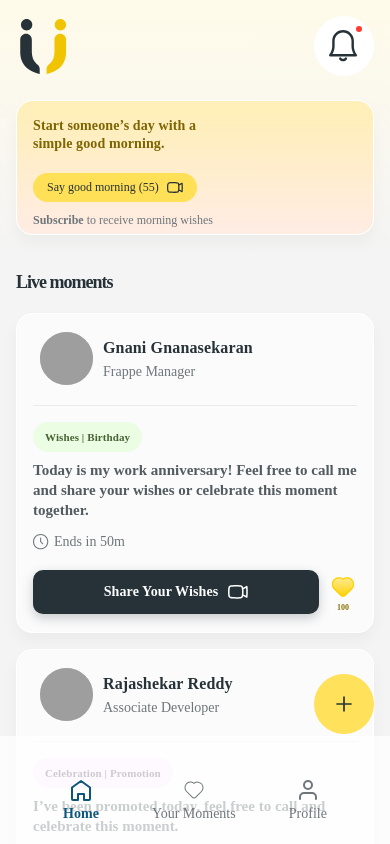
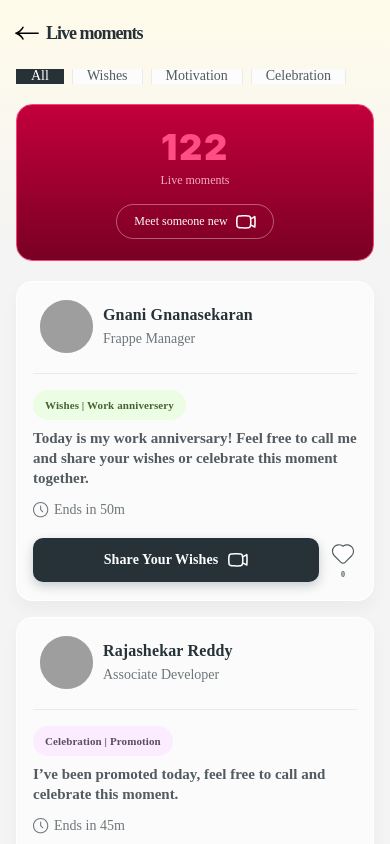
Before and after one commit to vsundaran/HuminiBiz, a React Native app: screen /LiveMoments in a window 390 px wide. Built offline with nearby package versions, Linux system fonts and the light colour scheme; grey boxes are pictures that could not be loaded; what @gluestack-style/react, @gluestack-ui/themed would draw is missing.

Commit message:
added live moment screem

```diff
--- a/App.tsx
+++ b/App.tsx
@@ -13,6 +13,8 @@ import { ErrorBoundary } from './src/components/global/ErrorBoundary';
 import { HomeScreen } from './src/screens/HomeScreen';
 import { LoginScreen } from './src/screens/LoginScreen';
 import { OtpScreen } from './src/screens/OtpScreen';
+
+import { LiveMomentsScreen } from './src/screens/LiveMomentsScreen';
 
 const Stack = createNativeStackNavigator();
 
@@ -35,13 +37,14 @@ function App(): React.JSX.Element {
             <StatusBar barStyle="dark-content" backgroundColor="#FFFFFF" />
             <NavigationContainer>
               <Stack.Navigator
-                initialRouteName="Home"
+                initialRouteName="Login"
                 screenOptions={{
                   headerShown: false,
                 }}>
                 <Stack.Screen name="Login" component={LoginScreen} />
                 <Stack.Screen name="Otp" component={OtpScreen} />
                 <Stack.Screen name="Home" component={HomeScreen} />
+                <Stack.Screen name="LiveMoments" component={LiveMomentsScreen} />
               </Stack.Navigator>
             </NavigationContainer>
           </GluestackUIProvider>
--- /dev/null
+++ b/src/components/cards/LiveMomentsBanner.tsx
@@ -0,0 +1,81 @@
+import React from 'react';
+import { View, Text, StyleSheet, TouchableOpacity } from 'react-native';
+import Svg, { Defs, LinearGradient, Stop, Rect } from 'react-native-svg';
+import { VideoOutlineIcon } from '../icons/VideoOutlineIcon';
+
+export const LiveMomentsBanner: React.FC = () => {
+  return (
+    <View style={styles.container}>
+      {/* Background Gradient */}
+      <View style={StyleSheet.absoluteFill}>
+        <Svg height="100%" width="100%">
+          <Defs>
+            <LinearGradient id="bannerBg" x1="0%" y1="0%" x2="0%" y2="100%">
+              <Stop offset="0%" stopColor="#c3003b" />
+              <Stop offset="100%" stopColor="#790024" />
+            </LinearGradient>
+          </Defs>
+          <Rect width="100%" height="100%" fill="url(#bannerBg)" />
+        </Svg>
+      </View>
+
+      {/* Abstract SVGs from Figma would go here if needed... but text looks good without it */}
+
+      <Text style={styles.countText}>122</Text>
+      <Text style={styles.subtitleText}>Live moments</Text>
+
+      <TouchableOpacity style={styles.meetButton}>
+        <Text style={styles.meetButtonText}>Meet someone new</Text>
+        <VideoOutlineIcon size={20} color="#fdfcf9" />
+      </TouchableOpacity>
+    </View>
+  );
+};
+
+const styles = StyleSheet.create({
+  container: {
+    height: 157,
+    borderRadius: 16,
+    borderWidth: 1.5,
+    borderColor: '#ff4179',
+    overflow: 'hidden',
+    alignItems: 'center',
+    justifyContent: 'center',
+    marginBottom: 20,
+    width: '100%',
+  },
+  countText: {
+    fontFamily: 'Inter',
+    fontWeight: '900', // Black
+    fontSize: 36,
+    color: '#ff4e83',
+    letterSpacing: 1.8,
+    marginBottom: 4,
+    // Add text shadow if needed to match design exactly
+  },
+  subtitleText: {
+    fontFamily: 'DM Sans',
+    fontWeight: '500', // Medium
+    fontSize: 12,
+    color: 'rgba(255, 189, 208, 0.9)',
+    marginBottom: 16,
+  },
+  meetButton: {
+    flexDirection: 'row',
+    alignItems: 'center',
+    justifyContent: 'center',
+    gap: 8,
+    paddingHorizontal: 17,
+    paddingVertical: 9,
+    borderRadius: 200,
+    borderWidth: 1,
+    borderColor: 'rgba(255, 232, 208, 0.4)',
+    backgroundColor: 'transparent',
+  },
+  meetButtonText: {
+    fontFamily: 'DM Sans',
+    fontWeight: '500', // Medium
+    fontSize: 12,
+    color: '#fdfcf9',
+  },
+});
--- a/src/components/cards/MomentCard.tsx
+++ b/src/components/cards/MomentCard.tsx
@@ -1,7 +1,7 @@
 import React from 'react';
 import { View, Text, StyleSheet, TouchableOpacity, Image } from 'react-native';
 import { COLORS, FONTS } from '../../theme';
-import { EventChip } from '../chips/EventChip';
+import { EventChip, EventType } from '../chips/EventChip';
 import { ClockIcon } from '../icons/ClockIcon';
 import { CalendarIcon } from '../icons/CalendarIcon';
 import { HeartFillIcon } from '../icons/HeartFillIcon';
@@ -14,12 +14,13 @@ export type MomentCardProps = {
   userRole: string;
   profileImageUrl?: string;
   flagUrl?: string; // Optional right now
-  eventType: 'NewJoinee' | 'Promotion' | 'Birthday' | 'DeadlineStress';
+  eventType: EventType;
   eventMessage: string;
   dateStr?: string;
   timeStr?: string;
   buttonType: 'NotifyMe' | 'ShareWishes';
   likesCount: number;
+  isInCall?: boolean;
 };
 
 export const MomentCard: React.FC<MomentCardProps> = ({
@@ -32,6 +33,7 @@ export const MomentCard: React.FC<MomentCardProps> = ({
   timeStr,
   buttonType,
   likesCount,
+  isInCall,
 }) => {
   return (
     <View style={styles.cardContainer}>
@@ -77,16 +79,30 @@ export const MomentCard: React.FC<MomentCardProps> = ({
 
       {/* Footer / Actions section */}
       <View style={styles.footerRow}>
+        {isInCall && (
+          <View style={styles.inCallWrapper}>
+            <View style={styles.inCallDot} />
+            <Text style={styles.inCallText}>In call</Text>
+          </View>
+        )}
         <TouchableOpacity
-          style={[styles.mainButton, buttonType === 'NotifyMe' ? styles.notifyButton : styles.wishesButton]}
+          style={[
+            styles.mainButton,
+            buttonType === 'NotifyMe' ? styles.notifyButton : styles.wishesButton,
+            isInCall && styles.disabledButton
+          ]}
+          disabled={isInCall}
         >
-          <Text style={buttonType === 'NotifyMe' ? styles.notifyButtonText : styles.wishesButtonText}>
+          <Text style={[
+            buttonType === 'NotifyMe' ? styles.notifyButtonText : styles.wishesButtonText,
+            isInCall && styles.disabledButtonText
+          ]}>
             {buttonType === 'NotifyMe' ? 'Notify me' : 'Share Your Wishes'}
           </Text>
           {buttonType === 'NotifyMe' ? (
             <BellIcon size={20} color={COLORS.primary} />
           ) : (
-            <VideoOutlineIcon size={20} color={COLORS.white} />
+            <VideoOutlineIcon size={20} color={isInCall ? '#9b9b9b' : COLORS.white} />
           )}
         </TouchableOpacity>
 
@@ -224,6 +240,38 @@ const styles = StyleSheet.create({
     color: COLORS.textBlueWhite,
     fontSize: 14,
   },
+  inCallWrapper: {
+    flexDirection: 'row',
+    alignItems: 'center',
+    marginRight: 10,
+  },
+  inCallDot: {
+    width: 6,
+    height: 6,
+    borderRadius: 3,
+    backgroundColor: '#d10000',
+    shadowColor: '#d10000',
+    shadowOffset: { width: 0, height: 0 },
+    shadowOpacity: 0.5,
+    shadowRadius: 3,
+    elevation: 2,
+    marginRight: 4,
+  },
+  inCallText: {
+    fontFamily: 'DM Sans',
+    fontWeight: '600',
+    fontSize: 14,
+    lineHeight: 20,
+    color: '#d10000',
+  },
+  disabledButton: {
+    backgroundColor: '#ddd',
+    shadowOpacity: 0,
+    elevation: 0,
+  },
+  disabledButtonText: {
+    color: '#9b9b9b',
+  },
   likeButtonContainer: {
     alignItems: 'center',
     justifyContent: 'center',
--- a/src/components/chips/EventChip.tsx
+++ b/src/components/chips/EventChip.tsx
@@ -2,7 +2,7 @@ import React from 'react';
 import { View, Text, StyleSheet } from 'react-native';
 import { COLORS, FONTS } from '../../theme';
 
-export type EventType = 'NewJoinee' | 'Promotion' | 'Birthday' | 'DeadlineStress';
+export type EventType = 'NewJoinee' | 'Promotion' | 'Birthday' | 'DeadlineStress' | 'WorkAnniversary';
 
 interface EventChipProps {
   type: EventType;
@@ -24,6 +24,9 @@ export const EventChip: React.FC<EventChipProps> = ({ type }) => {
       break;
     case 'Birthday':
       label = 'Wishes | Birthday';
+      break;
+    case 'WorkAnniversary':
+      label = 'Wishes | Work anniversery';
       break;
     case 'DeadlineStress':
       backgroundColor = COLORS.redBackground;
--- a/src/screens/HomeScreen.tsx
+++ b/src/screens/HomeScreen.tsx
@@ -1,5 +1,6 @@
 import React, { useState } from 'react';
 import { View, Text, StyleSheet, ScrollView, TouchableOpacity } from 'react-native';
+import { useNavigation } from '@react-navigation/native';
 import { SafeAreaView } from 'react-native-safe-area-context';
 import Svg, { Defs, LinearGradient, Stop, Rect } from 'react-native-svg';
 import { MomentCard } from '../components/cards/MomentCard';
@@ -15,6 +16,13 @@ type Tab = 'Home' | 'Your Moments' | 'Profile';
 
 export const HomeScreen = () => {
   const [activeTab, setActiveTab] = useState<Tab>('Home');
+  const navigation = useNavigation<any>();
+
+
+  const handleNavigateToLiveMoments = () => {
+    navigation.navigate('LiveMoments');
+  };
+
 
   return (
     <SafeAreaView style={styles.safeArea} edges={['top']}>
@@ -81,7 +89,10 @@ export const HomeScreen = () => {
               likesCount={0}
             />
 
-            <TouchableOpacity style={styles.viewAllButton}>
+            <TouchableOpacity
+              style={styles.viewAllButton}
+              onPress={() => navigation.navigate('LiveMoments')}
+            >
               <Text style={styles.viewAllText}>View All (122)</Text>
               <View style={[{transform: [{rotate: '90deg'}]}]}>
 
--- /dev/null
+++ b/src/screens/LiveMomentsScreen.tsx
@@ -0,0 +1,185 @@
+import React, { useState } from 'react';
+import { View, Text, StyleSheet, ScrollView, TouchableOpacity } from 'react-native';
+import { SafeAreaView } from 'react-native-safe-area-context';
+import Svg, { Defs, LinearGradient, Stop, Rect } from 'react-native-svg';
+import { useNavigation } from '@react-navigation/native';
+import { MomentCard } from '../components/cards/MomentCard';
+import { LiveMomentsBanner } from '../components/cards/LiveMomentsBanner';
+import { COLORS, FONTS } from '../theme';
+import { ArrowRightThinIcon } from '../components/icons/ArrowRightThinIcon';
+
+type FilterTab = 'All' | 'Wishes' | 'Motivation' | 'Celebration';
+
+export const LiveMomentsScreen = () => {
+  const navigation = useNavigation();
+  const [activeTab, setActiveTab] = useState<FilterTab>('All');
+
+  const filterTabs: FilterTab[] = ['All', 'Wishes', 'Motivation', 'Celebration'];
+
+  return (
+    <SafeAreaView style={styles.safeArea} edges={['top']}>
+      <View style={styles.container}>
+        {/* Main Background Gradient using SVG */}
+        <View style={StyleSheet.absoluteFill}>
+          <Svg height="100%" width="100%">
+            <Defs>
+              <LinearGradient id="mainBg" x1="0%" y1="0%" x2="0%" y2="100%">
+                <Stop offset="0%" stopColor="#FFFBEA" />
+                <Stop offset="30%" stopColor="#F4F4F4" />
+                <Stop offset="100%" stopColor="#F4F4F4" />
+              </LinearGradient>
+            </Defs>
+            <Rect width="100%" height="100%" fill="url(#mainBg)" />
+          </Svg>
+        </View>
+
+        {/* Top Navigation */}
+        <View style={styles.topNav}>
+          <TouchableOpacity onPress={() => navigation.goBack()} style={styles.backButton}>
+            <View style={[{ transform: [{ rotate: '180deg' }] }]}>
+              <ArrowRightThinIcon size={14} color="#000" />
+            </View>
+          </TouchableOpacity>
+          <Text style={styles.title}>Live moments</Text>
+        </View>
+
+        {/* Filter Tabs Row */}
+        <ScrollView horizontal showsHorizontalScrollIndicator={false} style={styles.tabsWrapper} contentContainerStyle={styles.tabsContainer}>
+          {filterTabs.map((tab) => (
+            <TouchableOpacity
+              key={tab}
+              style={[styles.filterChip, activeTab === tab && styles.filterChipActive]}
+              onPress={() => setActiveTab(tab)}
+            >
+              <Text style={[styles.filterChipText, activeTab === tab && styles.filterChipTextActive]}>
+                {tab}
+              </Text>
+            </TouchableOpacity>
+          ))}
+        </ScrollView>
+
+        {/* Content List */}
+        <ScrollView contentContainerStyle={styles.scrollContent} showsVerticalScrollIndicator={false}>
+          <LiveMomentsBanner />
+
+          <MomentCard
+            userName="Gnani Gnanasekaran"
+            userRole="Frappe Manager"
+            eventType="WorkAnniversary"
+            eventMessage="Today is my work anniversary! Feel free to call me and share your wishes or celebrate this moment together."
+            timeStr="Ends in 50m"
+            buttonType="ShareWishes"
+            likesCount={0}
+          />
+
+          <MomentCard
+            userName="Rajashekar Reddy"
+            userRole="Associate Developer"
+            eventType="Promotion"
+            eventMessage="I’ve been promoted today, feel free to call and celebrate this moment."
+            timeStr="Ends in 45m"
+            buttonType="ShareWishes"
+            likesCount={0}
+          />
+
+          <MomentCard
+            userName="Tamilselvan G"
+            userRole="UX/UI Designer"
+            eventType="Birthday"
+            eventMessage="It’s my birthday today, feel free to call me and share your wishes."
+            timeStr="Ends in 45m"
+            buttonType="ShareWishes"
+            likesCount={0}
+          />
+
+          <MomentCard
+            userName="Jones Israel"
+            userRole="Human Resources"
+            eventType="DeadlineStress"
+            eventMessage="I’m facing a tough deadline today, feel free to call and motivate me."
+            timeStr="Ends in 45m"
+            buttonType="ShareWishes"
+            likesCount={0}
+            isInCall={true}
+          />
+
+          <MomentCard
+            userName="Prasad Kumar O"
+            userRole="Admin"
+            eventType="Birthday"
+            eventMessage="It’s my birthday today, feel free to call me and share your wishes."
+            timeStr="Ends in 45m"
+            buttonType="ShareWishes"
+            likesCount={0}
+          />
+
+          <View style={styles.bottomSpacer} />
+        </ScrollView>
+      </View>
+    </SafeAreaView>
+  );
+};
+
+const styles = StyleSheet.create({
+  safeArea: {
+    flex: 1,
+    backgroundColor: '#FFFBEA',
+  },
+  container: {
+    flex: 1,
+  },
+  topNav: {
+    flexDirection: 'row',
+    alignItems: 'center',
+    paddingHorizontal: 16,
+    paddingTop: 16,
+    paddingBottom: 20,
+  },
+  backButton: {
+    marginRight: 8,
+    padding: 4,
+    transform: [{rotate: '90deg'}]
+  },
+  title: {
+    ...FONTS.styles.headlineBold24,
+    fontSize: 18,
+    color: '#263238',
+  },
+  tabsWrapper: {
+    maxHeight: 45,
+    marginBottom: 20,
+  },
+  tabsContainer: {
+    paddingHorizontal: 16,
+    gap: 8,
+    alignItems: 'center',
+  },
+  filterChip: {
+    paddingHorizontal: 14,
+    paddingVertical: 7,
+    borderRadius: 8,
+    backgroundColor: '#FCFCFC',
+    borderWidth: 0.7,
+    borderColor: '#E9EBEB',
+  },
+  filterChipActive: {
+    backgroundColor: '#263238',
+    borderColor: '#263238',
+  },
+  filterChipText: {
+    ...FONTS.styles.bodyMedium14,
+    fontSize: 14,
+    // marginBottom: 2,
+    color: '#515b60',
+  },
+  filterChipTextActive: {
+    color: '#FFFFFF',
+  },
+  scrollContent: {
+    paddingHorizontal: 16,
+    paddingBottom: 40,
+  },
+  bottomSpacer: {
+    height: 40, // some extra space at bottom
+  }
+});
```
